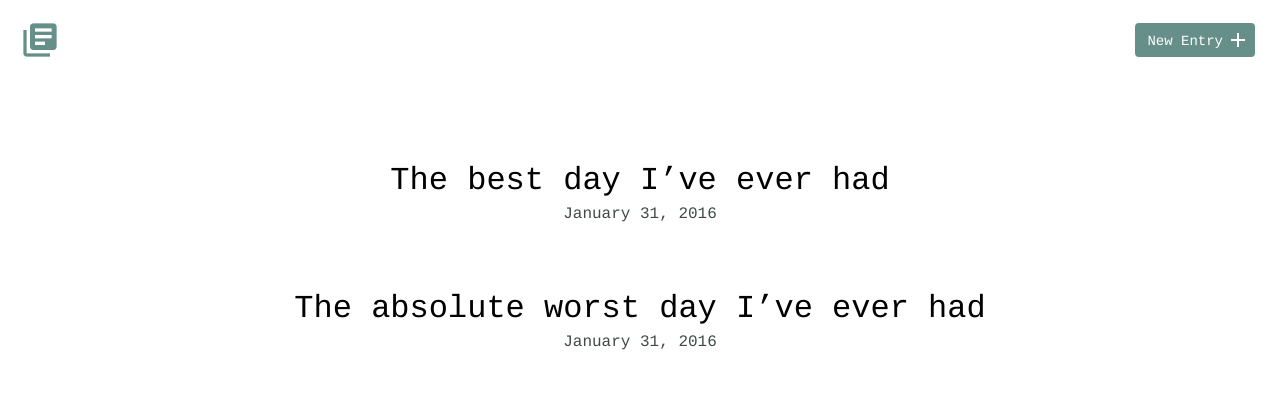
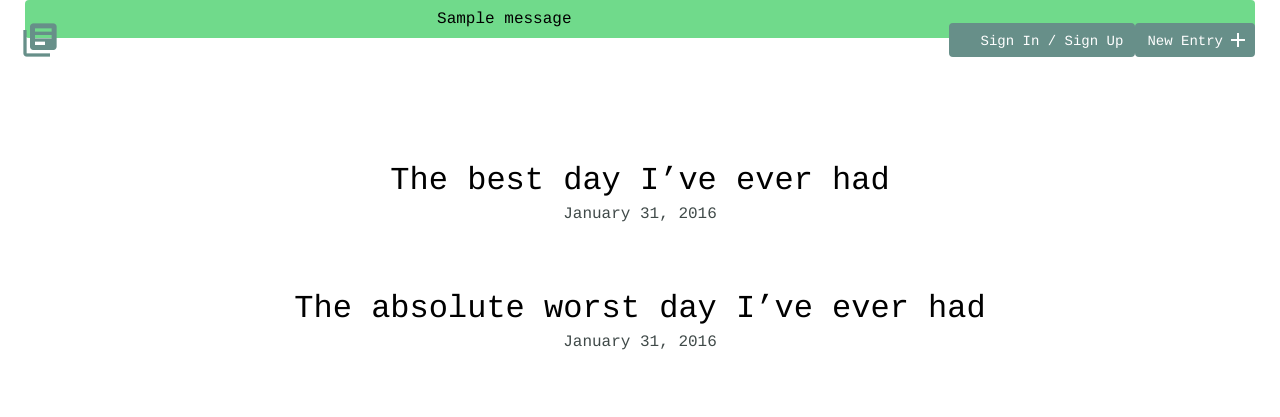
Before and after one commit to DavidJMcGarvey/Personal-Learning-Journal-with-Flask, a Flask app: page / in a window 1280 px wide. Shown: the top 417 px of the page. Run offline with Flask 2, Linux system fonts and the light colour scheme; tables that the repository leaves empty hold one stand-in row (values such as "Sample post"); one stand-in notice (Sample message) is shown.

Commit message:
add flash messages to HTML

```diff
--- a/app.py
+++ b/app.py
@@ -41,7 +41,8 @@ def login():
         else:
             if check_password_hash(user.password, form.password.data):
                 login_user(user)
-                flash("You've been logged in! :)", "success")
+                flash("You've been logged in with your email, {}! :)"
+                      .format(form.email.data), "success")
                 return redirect(url_for('index'))
     return render_template('login.html', form=form)
 
@@ -57,11 +58,19 @@ def register():
                 password=form.password.data,
             )
         except ValueError:
-            flash("User {} already exists :( ".format(form.email.data))
+            flash("User {} already exists :( ".format(form.email.data),
+                  "success")
         else:
-            flash("User {} create :) ".format(form.email.data))
+            flash("User {} create :) ".format(form.email.data), "success")
             return redirect(url_for('index'))
     return render_template('register.html', form=form)
+
+
+@app.route('/logout', methods=('GET', 'POST'))
+def logout():
+    logout_user()
+    flash("You've been logged out. Come back soon!", "success")
+    return redirect(url_for('index'))
 
 
 @app.route('/')
@@ -78,7 +87,7 @@ def list_entries():
 
 
 @app.route('/entries/new', methods=('GET', 'POST'))
-# @login_required
+@login_required
 def entry_create():
     form = forms.EntryForm()
     try:
@@ -96,24 +105,24 @@ def entry_create():
     return render_template('new.html', form=form)
 
 
-@app.route('/entries/<title_id>')
+@app.route('/entries/<user_id>', methods=('GET', 'POST'))
 # @login_required
-def entry_detail(title_id=None):
-    entry = models.Entry.get(models.Entry.title == title_id)
-    return render_template('detail.html', entry=entry)
+def entry_detail(user_id=None):
+    user = models.User.get(models.User.username == user_id)
+    return render_template('detail.html', user=user)
 
 
-@app.route('/entries/<title_id>/edit')
+@app.route('/entries/<user_id>/edit', methods=('GET', 'POST'))
 # @login_required
-def entry_edit(title_id):
-    entry = models.Entry.get(models.Entry.title == title_id)
-    return render_template('edit.html', entry=entry)
+def entry_edit(user_id):
+    user = models.User.get(models.User.username == user_id)
+    return render_template('edit.html', user=user)
 
 
-@app.route('/entries/<title_id>/delete')
+@app.route('/entries/<user_id>/delete', methods=('GET', 'POST'))
 # @login_required
-def entry_delete(title_id):
-    entry = models.Entry.get(models.Entry.title == title_id)
+def entry_delete(user_id):
+    entry = models.User.get(models.User.username == user_id)
     return render_template('delete.html', entry=entry)
 
 
--- a/static/css/site.css
+++ b/static/css/site.css
@@ -81,6 +81,7 @@ footer {
 .button:focus {
 	outline: 0;
 }
+
 
 
 
@@ -229,3 +230,32 @@ form textarea:hover {
 input[type=submit] {
 	margin-right: 5px;
 }
+
+
+
+/* ==========================================================================
+   Davey Specials
+   ========================================================================== */
+
+a.button.icon-left.center {
+	position: center;
+	alignment: center;
+}
+
+.notification {
+  text-align: center;
+  padding: 10px 20px;
+  border-radius: 4px;
+  color: black;
+	margin-bottom: 20px;
+}
+.success {
+  background: #70DA8B;
+  color: black;
+	margin-bottom: 20px;
+}
+.error {
+  background: #FFE6B2;
+  color: #C5A14E;
+  margin-bottom: 20px;
+}
--- a/templates/detail.html
+++ b/templates/detail.html
@@ -47,7 +47,8 @@
                 </div>
             </div>
             <div class="edit">
-                <p><a href="edit.html">Edit Entry</a></p>
+
+                <p><a href="/entries/{{ username }}/edit">Edit Entry</a></p>
             </div>
         </section>
         <footer>
--- a/templates/index.html
+++ b/templates/index.html
@@ -16,6 +16,14 @@
                 <div class="site-header">
                     <a class="logo" href="/"><i class="material-icons">library_books</i></a>
                     <a class="button icon-right" href="/entries/new"><span>New Entry</span> <i class="material-icons">add</i></a>
+                    <a class="button icon-left center" href="/login/"><span>Sign In / Sign Up</span></a>
+                    {% with messages = get_flashed_messages(with_categories=True) %}
+                        {% if messages %}
+                            {% for category, message in messages %}
+                                <div class="notification {{ category }}">{{ message }}</div>
+                            {% endfor %}
+                        {% endif %}
+                    {% endwith %}
                 </div>
             </div>
         </header>
--- a/templates/login.html
+++ b/templates/login.html
@@ -8,5 +8,5 @@
 	<button class="button icon-center" type="submit" id="submit">Login!</button>
 </form>
 
-<p>Not registered yet? </p>
+<p>Not registered yet?</p>
 <button class="button icon-center"><a href="/register/" class="button icon-center">Register!</a></button>
```
Also changed, not shown: users_entries.db.
